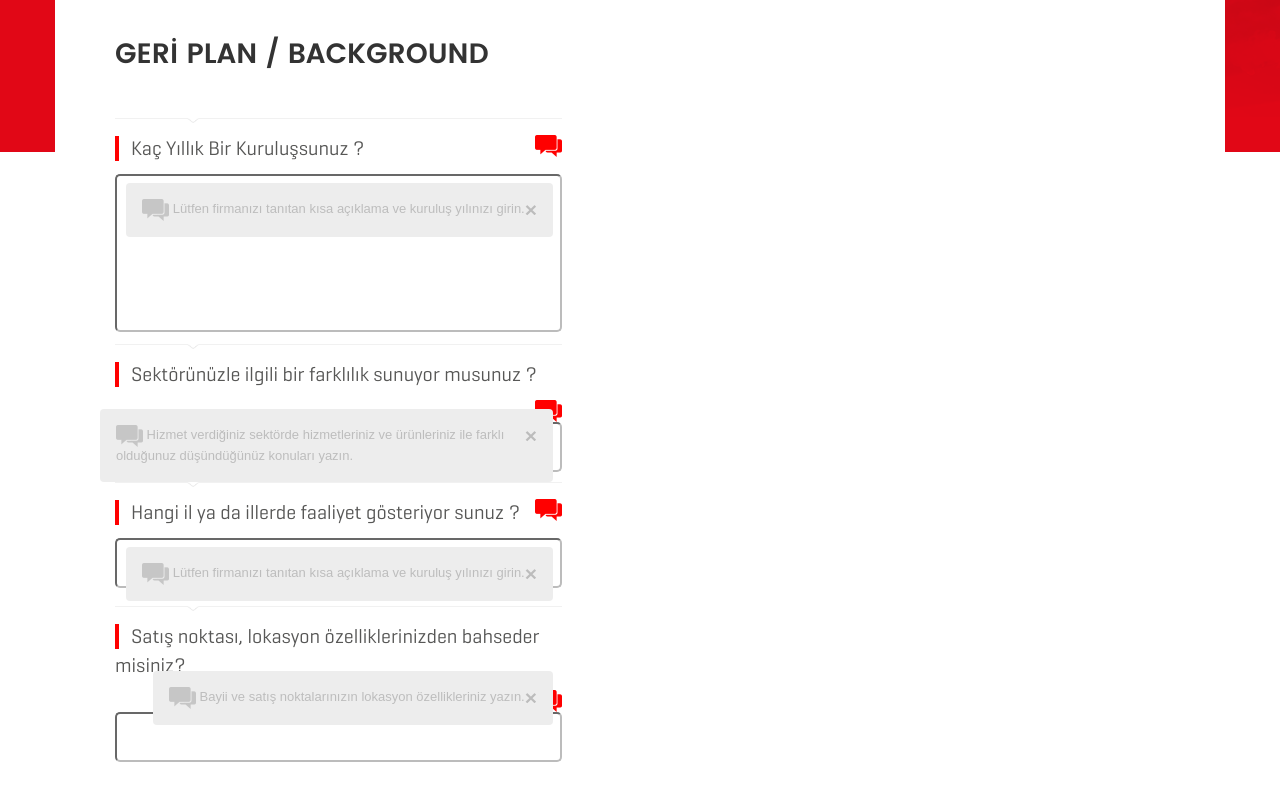
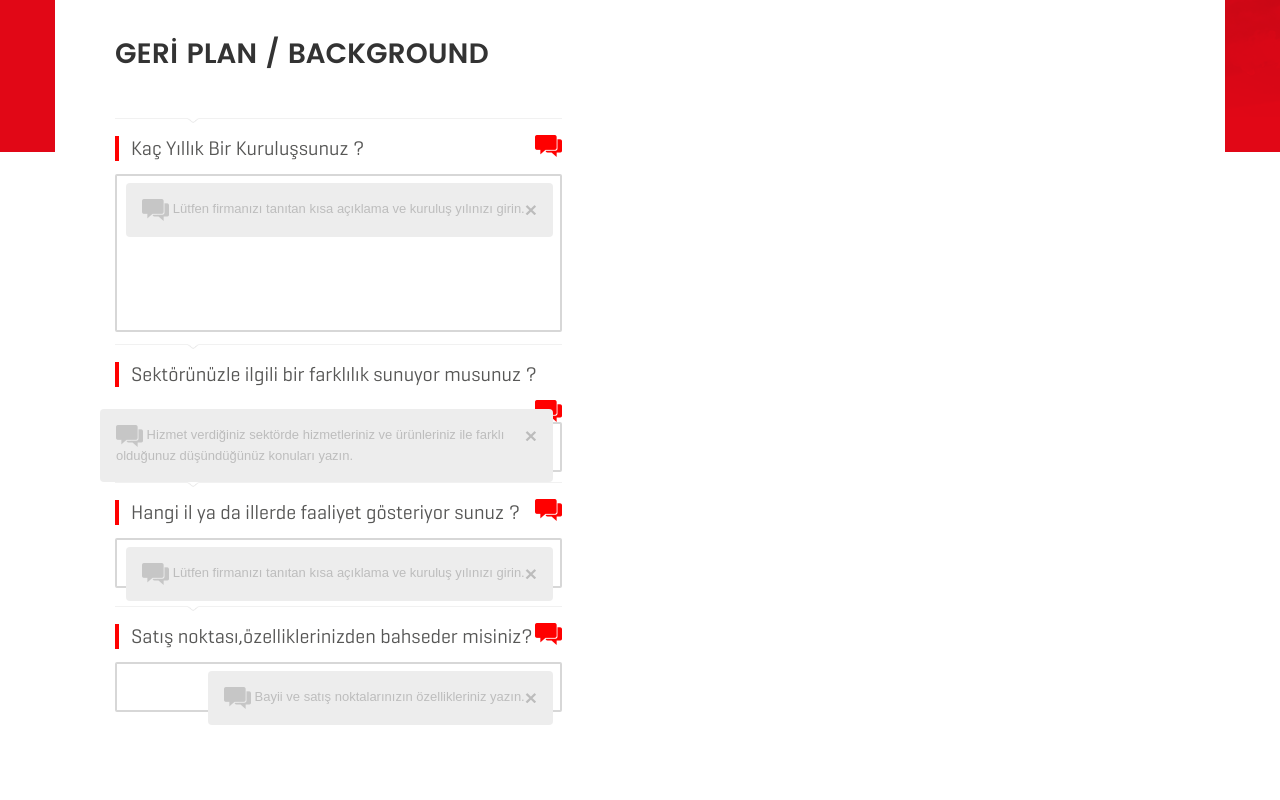
Before and after one commit to ograsyilmaz/pia-media, a website: page app/index.html in a window 1280 px wide. Shown: the part 757-1557 px from the top of the page. Drawn offline with nearby package versions, Linux system fonts and the light colour scheme.

Commit message:
boder hata düzletimi

```diff
--- a/app/index.html
+++ b/app/index.html
@@ -222,7 +222,7 @@
                                                 </div>
                                                 <div class="col-lg-12">
                                                     <div class="stupday">
-                                                    <span><p>Satış noktası, lokasyon özelliklerinizden bahseder misiniz? </p><img
+                                                    <span><p>Satış noktası,özelliklerinizden bahseder misiniz? </p><img
                                                             src="img/commetred.png"></span>
                                                     </div>
                                                     <div class="text-box">
@@ -231,7 +231,7 @@
                                                             <div class="alert">
                                                                 <a href="#" class="close" data-dismiss="alert" aria-label="close" title="close">×</a>
                                                                 <img src="img/commed.png" alt="">
-                                                                Bayii ve satış noktalarınızın lokasyon özellikleriniz yazın.
+                                                                Bayii ve satış noktalarınızın özellikleriniz yazın.
                                                             </div>
 
                                                         </div>
--- a/app/scss/_formmain.scss
+++ b/app/scss/_formmain.scss
@@ -82,8 +82,8 @@
   width: 100%;
   max-width: 100%;
   border-color: $formborder;
-  border-radius: 5px;
-
+  border-radius: 2px;
+border-style: solid;
 }
 .alert-box-day{
 
--- a/app/scss/_vars.scss
+++ b/app/scss/_vars.scss
@@ -9,6 +9,6 @@ $briefbuton:#0c5f77;
 $title-black:#333333;
 $solidred:#FF0000;
 $formtext:#575756;
-$formborder:#bcbcbc;
+$formborder:#d7d7d7;
 $allerttextbox:#ededed;
 $allertextboxtext:#bdbdbd;
```
Also changed, not shown: app/css/main.css.
